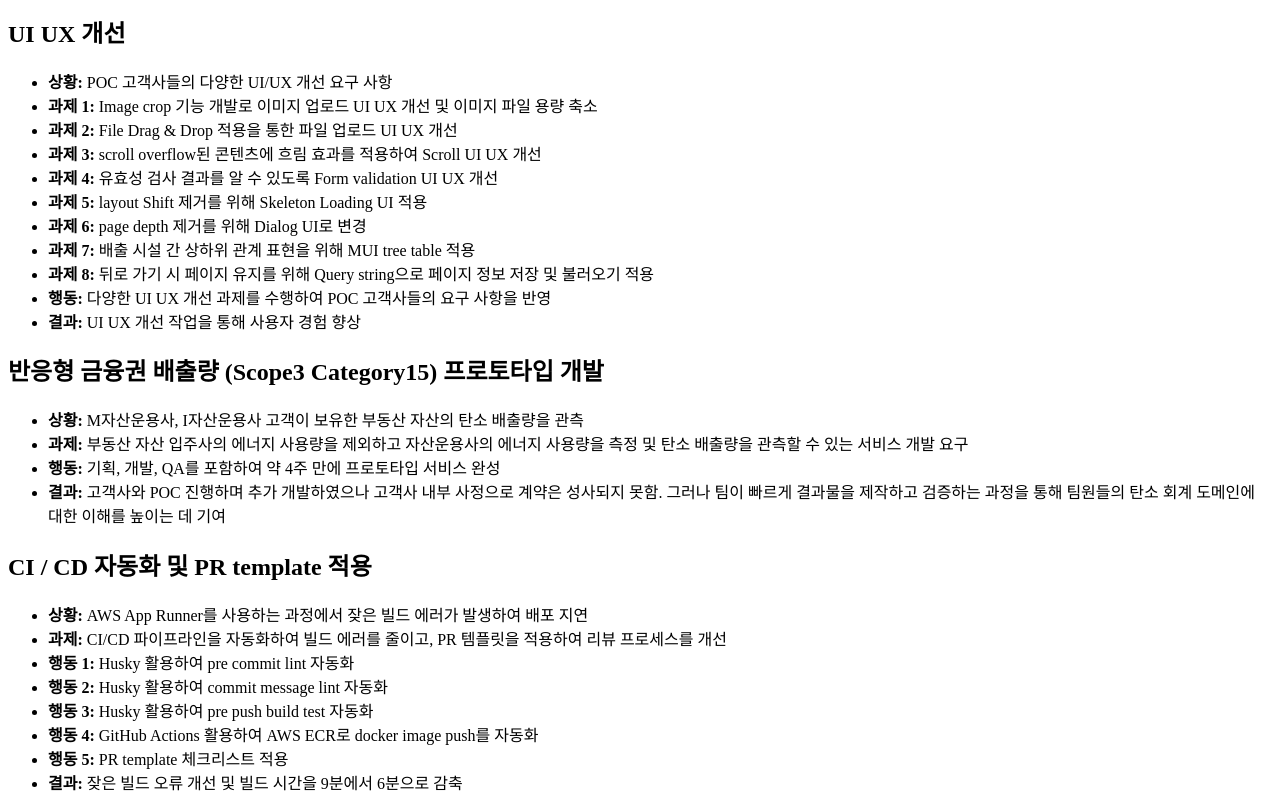
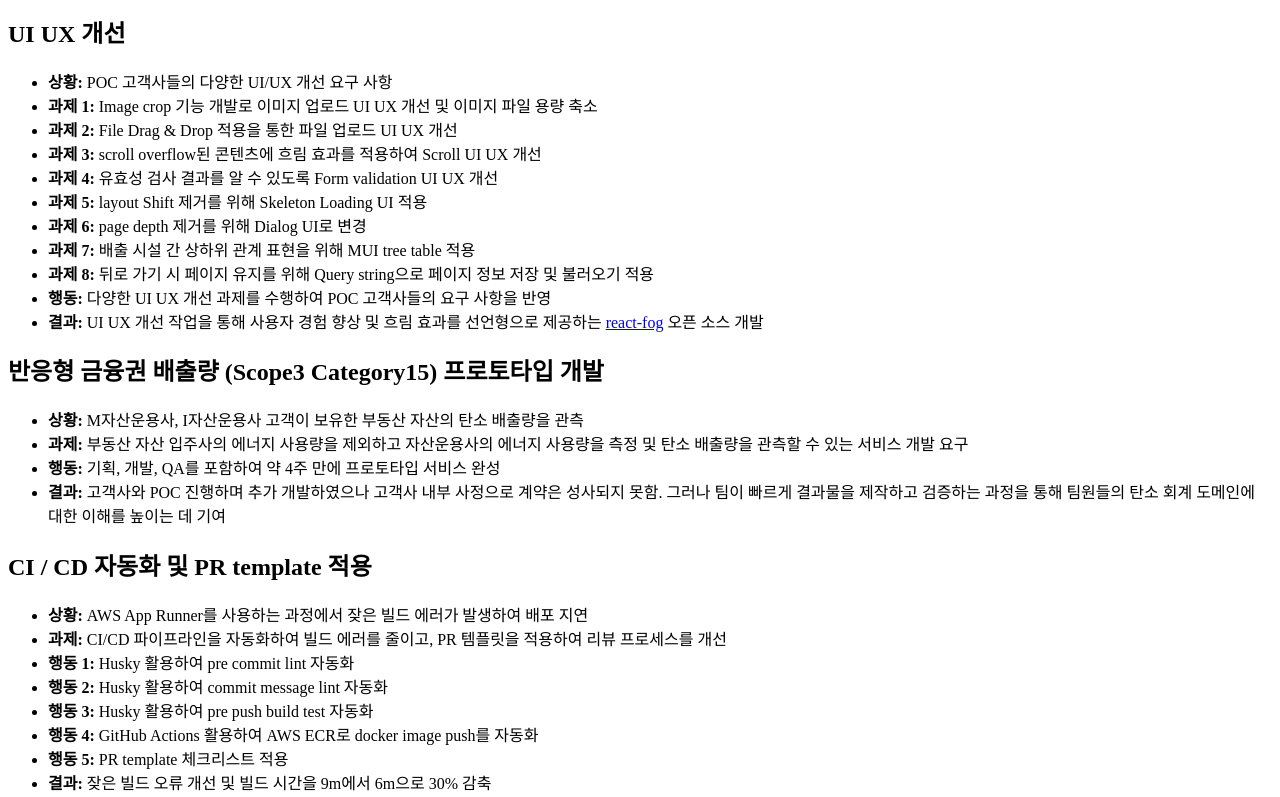
Before and after one commit to fe-dudu/fe-dudu-nextra, a Next.js app: page /career/carbonsaurus in a window 1280 px wide. Shown: the part 2697-3494 px from the top of the page. Built offline with nearby package versions, Linux system fonts and the light colour scheme.

Commit message:
Update: career

```diff
--- a/pages/career/carbonsaurus.mdx
+++ b/pages/career/carbonsaurus.mdx
@@ -40,7 +40,7 @@
 - **상황:** 재설계된 DB 및 기획에 맞춰 API 개발 • 프론트엔드 개발
 - **과제:** 사내 리소스 부족으로 백엔드, 프론트엔드 모두 처리
 - **행동 1:** Nest.js 기반 API 개발 및 쿼리 작성
-- **행동 2:** Next.js + tastack-query 기반 table UI를 통해 배출량 통계, 사용량 통계, 누락 활동자료 개발
+- **행동 2:** Next.js + tanstack-query 기반 table UI를 통해 배출량 통계, 사용량 통계, 누락 활동자료 개발
 - **행동 3:** 무거운 쿼리 연산을 최소화하기 위해 windowing을 적용하여 사용자 viewport 영역만 API 호출하도록 개선
 - **행동 4:** tanstack-query `refetchOnMount` 옵션을 해제하여 네트워크 호출 최소화
 - **결과:** Windowing 적용 전과 비교해 테스트 데이터 1000개 기준 브라우저 메모리 사용량을 약 30% 감소시켰으며, 모든 사업장의 통계를 한 번에 계산하지 않고 화면에 보이는 사업장만 API 호출하여 최적화
@@ -129,7 +129,7 @@
 - **과제 7:** 배출 시설 간 상하위 관계 표현을 위해 MUI tree table 적용
 - **과제 8:** 뒤로 가기 시 페이지 유지를 위해 Query string으로 페이지 정보 저장 및 불러오기 적용
 - **행동:** 다양한 UI UX 개선 과제를 수행하여 POC 고객사들의 요구 사항을 반영
-- **결과:** UI UX 개선 작업을 통해 사용자 경험 향상
+- **결과:** UI UX 개선 작업을 통해 사용자 경험 향상 및 흐림 효과를 선언형으로 제공하는 [react-fog](https://www.npmjs.com/package/react-fog) 오픈 소스 개발
 
 
 ## 반응형 금융권 배출량 (Scope3 Category15) 프로토타입 개발
@@ -149,7 +149,7 @@
 - **행동 3:** Husky 활용하여 pre push build test 자동화
 - **행동 4:** GitHub Actions 활용하여 AWS ECR로 docker image push를 자동화
 - **행동 5:** PR template 체크리스트 적용
-- **결과:** 잦은 빌드 오류 개선 및 빌드 시간을 9분에서 6분으로 감축
+- **결과:** 잦은 빌드 오류 개선 및 빌드 시간을 9m에서 6m으로 30% 감축
 
 
 ## Excel 업로드 기능 개발
@@ -169,3 +169,10 @@
 - **과제:** 시장에서 차별화될 수 있는 Scope 1, 2, 3의 탄소 배출량을 포괄하는 MVP를 개발하고, 이를 통해 영업 기회를 창출
 - **행동:** 도메인 이해, 반응형 UI 설계, 데이터 시각화에 중점을 두고 사업장, 배출시설, 활동자료, 통계 기능 개발
 - **결과:** 대기업 고객사들과 POC 및 파트너십 논의, TIPS 투자 유치
+
+## 반응형 관리자 페이지 개발
+
+- **상황:** 고객사 회원가입 요청을 이메일과 수작업으로 처리하던 기존 방식 개선
+- **과제:** 고객사 회원가입 요청을 검토하고 수락 및 거절할 수 있는 관리자 페이지를 개발
+- **행동:** 모바일 기기로도 사용 가능한 반응형 UI UX 개발
+- **결과:** 수작업 오류 개선
```
